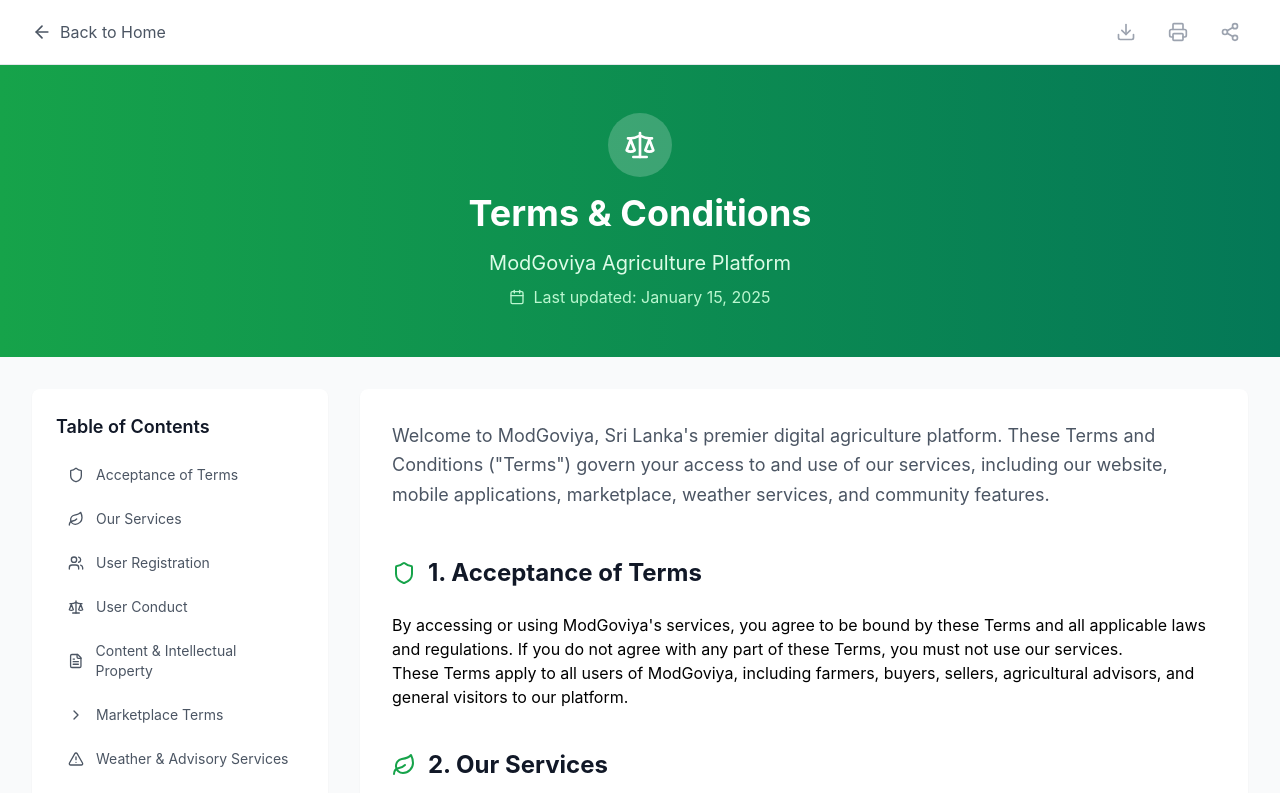
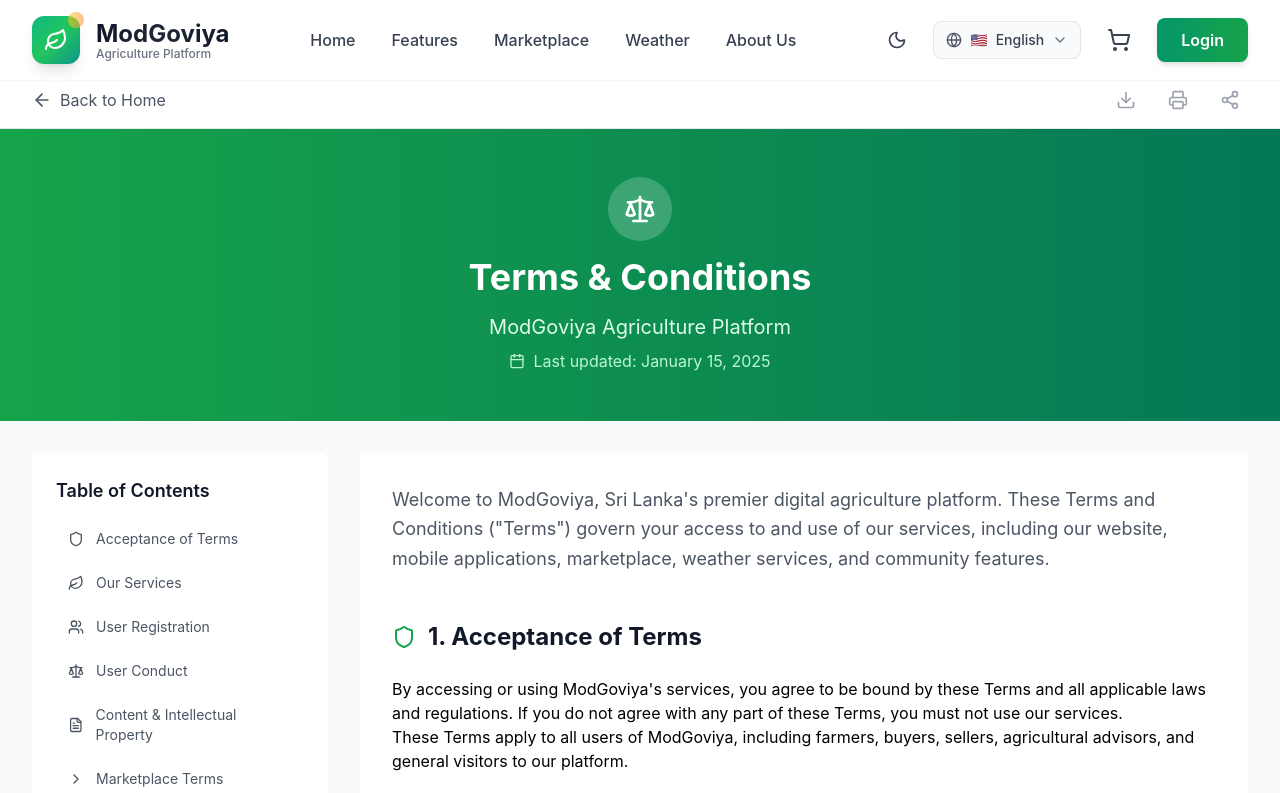
Before and after one commit to NadeeshaMedagama/ModGoviya_farmer_assistance_MERN_platform, a React (Create React App) app: page /terms in a window 1280 px wide. Shown: the top 793 px of the page. Built offline with nearby package versions, Linux system fonts and the light colour scheme.

Commit message:
header section imported

```diff
--- a/src/components/documentation/TermsAndConditions.jsx
+++ b/src/components/documentation/TermsAndConditions.jsx
@@ -14,6 +14,7 @@
     Share2
 } from 'lucide-react';
 import Footer from "../layout/Footer";
+import Header from "../layout/Header";
 
 const TermsAndConditions = () => {
     const [activeSection, setActiveSection] = useState('');
@@ -63,9 +64,11 @@
     return (
         <div className="min-h-screen bg-gray-50 dark:bg-gray-900">
             {/* Header */}
-            <div className="bg-white dark:bg-gray-800 shadow-sm border-b border-gray-200 dark:border-gray-700">
+            <Header />
+
+            <div className="pt-24 pb-6 bg-white dark:bg-gray-800 shadow-sm border-b border-gray-200 dark:border-gray-700">
                 <div className="max-w-7xl mx-auto px-4 sm:px-6 lg:px-8">
-                    <div className="flex items-center justify-between h-16">
+                    <div className="flex items-center justify-between h-2">
                         <div className="flex items-center">
                             <button
                                 onClick={() => window.history.back()}
```
